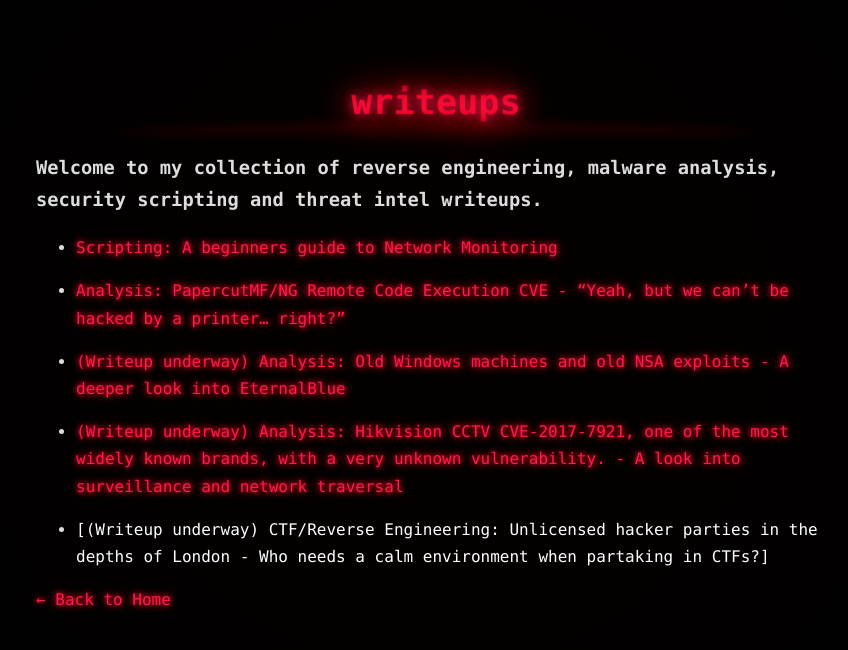
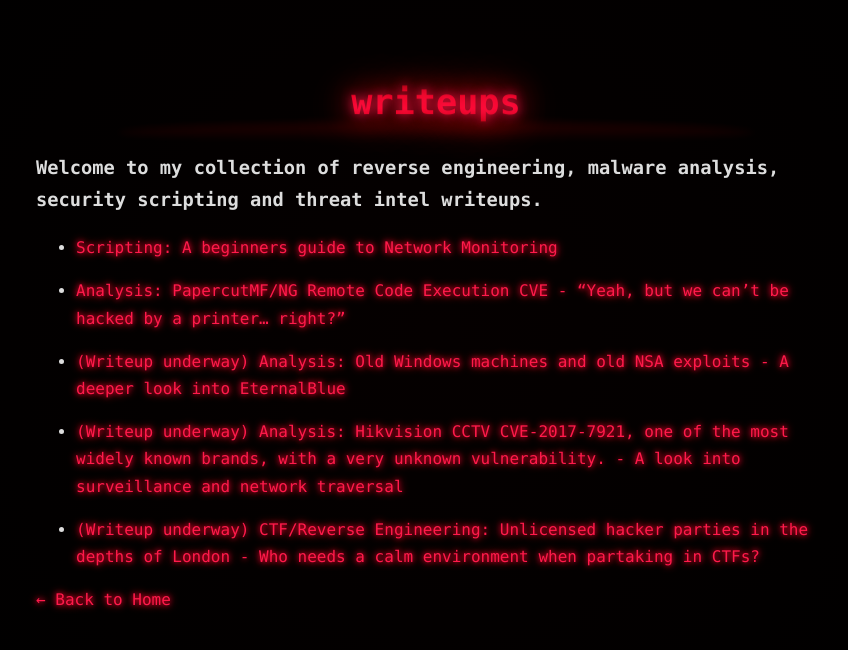
Before and after one commit to 0xhtw/0xhtw.github.io, a Jekyll site: the page built from writeups/index.md, in a window 1280 px wide. Shown: the top 650 px of the page, without its empty margins (204-1052 px from the left). Built offline with Jekyll 4.4.1, drawn with Linux system fonts in a browser that asks for light colours; part of the change alters nothing that is shown.

```diff
--- a/writeups/index.md
+++ b/writeups/index.md
@@ -15,6 +15,6 @@ title: "Writeups"
 
 - [(Writeup underway) Analysis: Hikvision CCTV CVE-2017-7921, one of the most widely known brands, with a very unknown vulnerability. - A look into surveillance and network traversal](hikvision17.md)
 
-- [(Writeup underway) CTF/Reverse Engineering: Unlicensed hacker parties in the depths of London - Who needs a calm environment when partaking in CTFs?]
+- [(Writeup underway) CTF/Reverse Engineering: Unlicensed hacker parties in the depths of London - Who needs a calm environment when partaking in CTFs?](ctf.md)
 
 [← Back to Home](../index.html)
```
